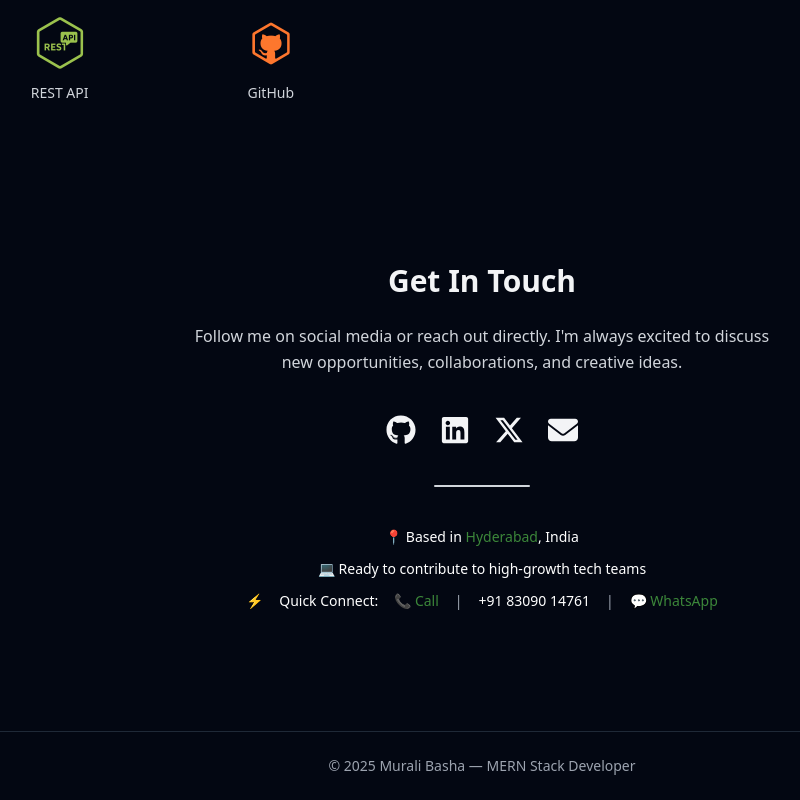
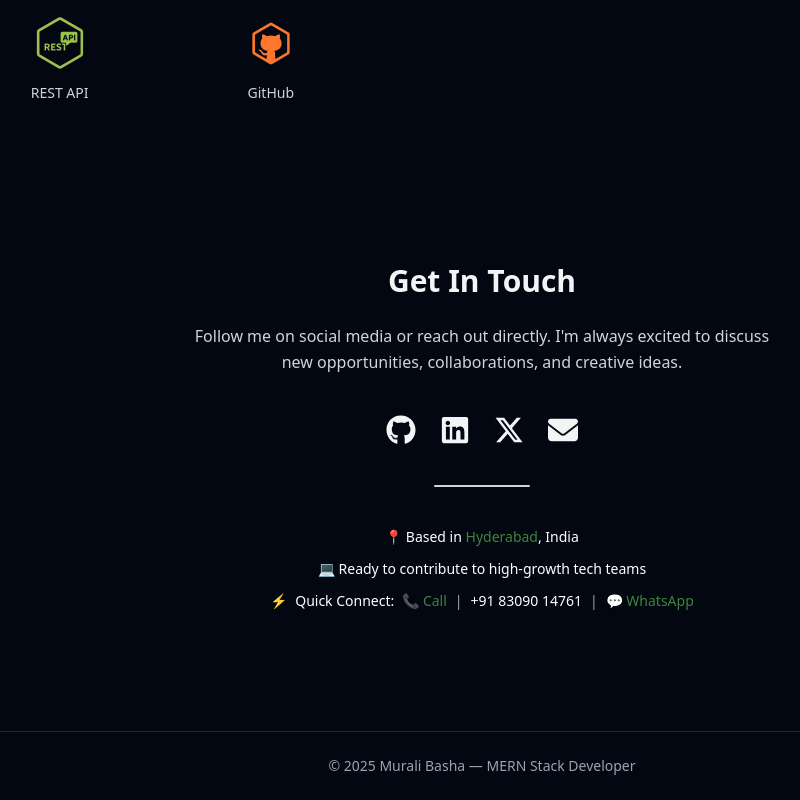
Before and after one commit to Basha-Murali/murali-basha-portfolio, a React (Vite) app: page / in a window 1280 px wide. Shown: the part 2261-3061 px from the top of the page, without its empty margins (158-958 px from the left). Built offline with nearby package versions, Linux system fonts and the light colour scheme; the HTML template or start-up script is replaced by a standard one.

Commit message:
added the divider line

```diff
--- a/src/components/Contact.tsx
+++ b/src/components/Contact.tsx
@@ -112,7 +112,7 @@ const Contact = () => {
         </p>
 
         {/* Quick Connect */}
-        <p className="flex items-center justify-center gap-4 flex-wrap relative">
+        <p className="flex items-center justify-center gap-2 flex-wrap relative">
           ⚡ <span className="font-medium text-white">Quick Connect:</span>{" "}
           <a
             href="tel:+918309014761"
```
